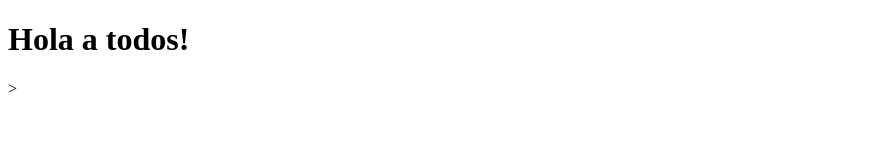
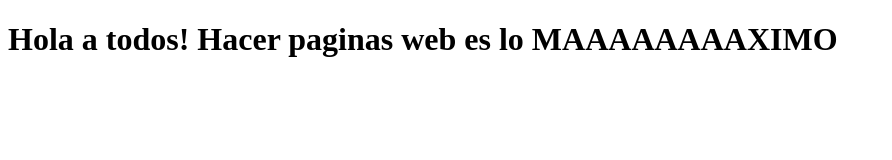
Before and after one commit to GabrielMartinezRebollo/Archiv0s, a plain HTML site: page site/index.html in a window 1280 px wide. Shown: the whole page, without its empty margins (0-892 px from the left). Drawn offline with Linux system fonts and the light colour scheme.

Commit message:
Pocos cambios en nuestra pagina

```diff
--- a/site/index.html
+++ b/site/index.html
@@ -4,6 +4,6 @@
 	<title>Hola, Gabriel!</title>
 </head>
 <body>
-<h1>Hola a todos!</h1>
+<h1>Hola a todos! Hacer paginas web es lo MAAAAAAAAXIMO</h1>
 </body>
-</html>>
+</html>
```
